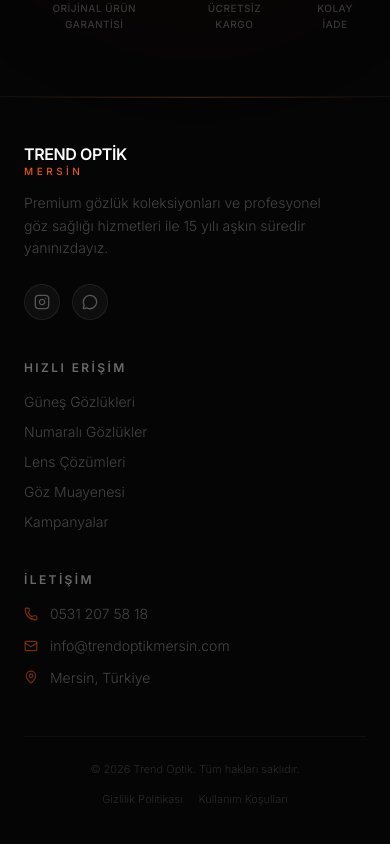
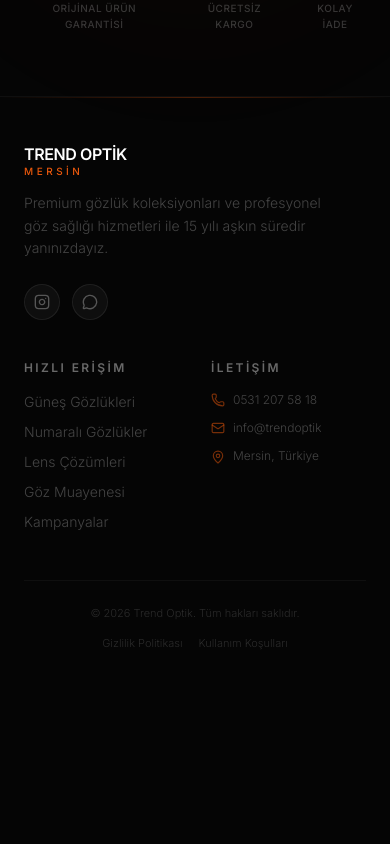
Before and after one commit to hakanaktan06/trend-optik, a Next.js app: page / in a window 390 px wide. Shown: the part 8816-9660 px from the top of the page. After the commit the page ends 9516 px from the top, so only its background shows below. Built offline with nearby package versions, Linux system fonts and the light colour scheme; no server answers; the database is empty; a web font is replaced by a local one.

Commit message:
design: group footer quick links and contact into a 2-column grid for compact mobile layout

```diff
--- a/components/layout/Footer.tsx
+++ b/components/layout/Footer.tsx
@@ -62,6 +62,7 @@
             </div>
           </div>
 
+          <div className="grid grid-cols-2 gap-8 md:col-span-2 md:grid-cols-2 md:gap-8">
             {/* Quick Links */}
             <div className="space-y-4">
               <h4 className="text-xs uppercase tracking-[0.2em] text-white/40 font-semibold">
@@ -94,21 +95,22 @@
               <div className="flex flex-col gap-3">
                 <a
                   href="tel:+905312075818"
-                className="flex items-center gap-3 text-sm text-white/25 hover:text-white/60 transition-colors duration-300 font-light"
+                  className="flex items-center gap-2 sm:gap-3 text-xs sm:text-sm text-white/25 hover:text-white/60 transition-colors duration-300 font-light"
                 >
-                <Phone size={14} className="text-[var(--accent-gold)]/50" />
-                0531 207 58 18
+                  <Phone size={14} className="text-[var(--accent-gold)]/50 shrink-0" />
+                  <span className="truncate">0531 207 58 18</span>
                 </a>
                 <a
                   href="mailto:info@trendoptikmersin.com"
-                className="flex items-center gap-3 text-sm text-white/25 hover:text-white/60 transition-colors duration-300 font-light"
+                  className="flex items-center gap-2 sm:gap-3 text-xs sm:text-sm text-white/25 hover:text-white/60 transition-colors duration-300 font-light"
                 >
-                <Mail size={14} className="text-[var(--accent-gold)]/50" />
-                info@trendoptikmersin.com
+                  <Mail size={14} className="text-[var(--accent-gold)]/50 shrink-0" />
+                  <span className="truncate">info@trendoptik</span>
                 </a>
-              <div className="flex items-start gap-3 text-sm text-white/25 font-light">
-                <MapPin size={14} className="text-[var(--accent-gold)]/50 mt-0.5 flex-shrink-0" />
-                <span>Mersin, Türkiye</span>
+                <div className="flex items-start gap-2 sm:gap-3 text-xs sm:text-sm text-white/25 font-light">
+                  <MapPin size={14} className="text-[var(--accent-gold)]/50 mt-0.5 shrink-0" />
+                  <span className="truncate">Mersin, Türkiye</span>
+                </div>
               </div>
             </div>
           </div>
```
Lines whose indentation alone changed are shown as unchanged.
